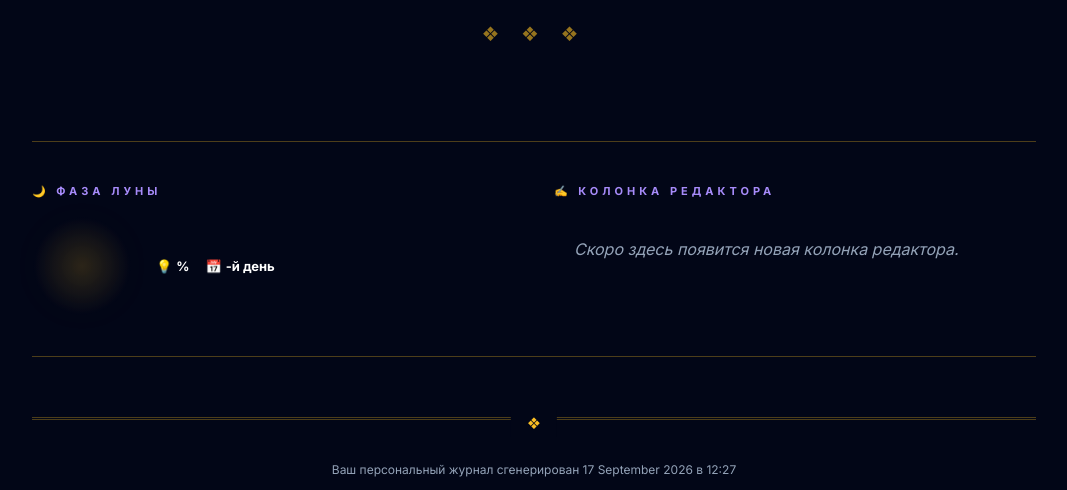
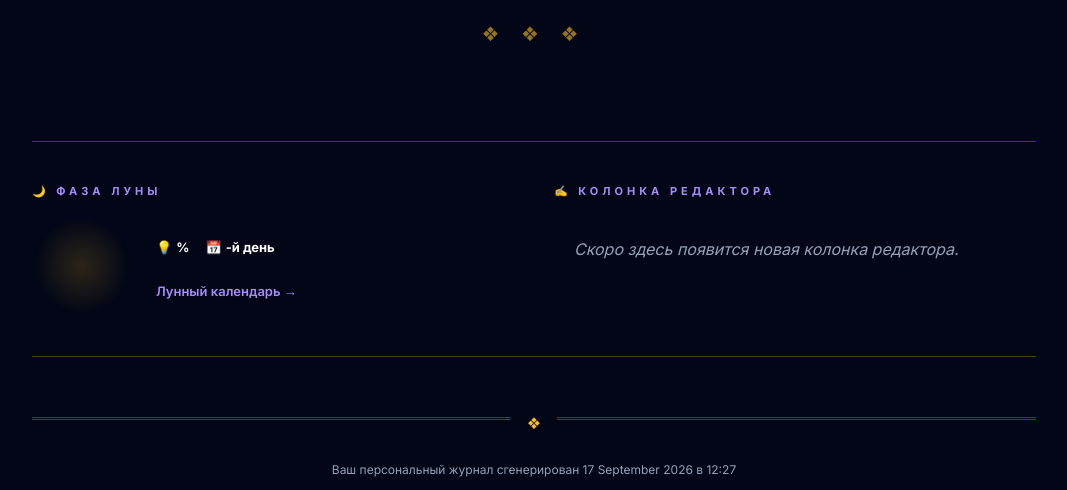
Before and after one commit to kmvlive/ai-astrolog1, a Laravel app: template backend/resources/views/magazine/show.blade.php in a window 1280 px wide. Shown: the part 1037-1527 px from the top of the page, without its empty margins (106-1173 px from the left). Run offline with Laravel 12, Linux system fonts and the light colour scheme; the template is opened without the code that fills it, so the values that code supplies are empty; parts of the project's set-up code (start-up, migrations or seed data) failed here and were passed over; some libraries are stand-ins or nearby versions.

Commit message:
feat(magazine): deep links in journal blocks
- Affirmation block -> /affirmations ('Все аффирмации →')
- Tarot block -> /tarot ('Карта дня →')
- Biorhythms block -> /biorhythms ('Мои биоритмы →')
- Moon phase block -> /moon ('Лунный календарь →')
- Violet link style with arrow slide on hover

```diff
--- a/backend/resources/views/magazine/show.blade.php
+++ b/backend/resources/views/magazine/show.blade.php
@@ -797,6 +797,26 @@
     }
 }
 
+
+/* === Ссылки внутри блоков журнала === */
+.mag-block-link {
+    display: inline-flex;
+    align-items: center;
+    gap: 6px;
+    margin-top: 14px;
+    font-size: 13px;
+    font-weight: 600;
+    color: #a78bfa;
+    text-decoration: none;
+    transition: color 0.2s, gap 0.2s;
+}
+
+.mag-block-link:hover {
+    color: #c4b5fd;
+    text-decoration: none;
+    gap: 10px;
+}
+
 </style>
 
 <div class="journal-page">
@@ -872,6 +892,7 @@
                             — {{ $issue->content['affirmation']['title'] }}
                         </div>
                     @endif
+                    <a href="/affirmations" class="mag-block-link">Все аффирмации →</a>
                 </div>
             </div>
         @endif
@@ -898,6 +919,7 @@
                             <p>{{ $issue->content['tarot']['meaning_today'] }}</p>
                         </div>
                     </div>
+                    <a href="/tarot" class="mag-block-link">Карта дня →</a>
                 </div>
             @endif
 
@@ -927,6 +949,7 @@
                         @endforeach
                     </div>
                     <div class="bio-days">День вашей жизни: <strong style="color:#fbbf24">{{ $bio['days_alive'] }}</strong></div>
+                    <a href="/biorhythms" class="mag-block-link">Мои биоритмы →</a>
                 </div>
             @endif
 
@@ -993,6 +1016,7 @@
                         <div class="moon-stat">📅 <strong>{{ $moon['lunarDay'] }}-й день</strong></div>
                     </div>
                     <div class="moon-text">{{ $moon['text'] }}</div>
+                    <a href="/moon" class="mag-block-link">Лунный календарь →</a>
                 </div>
             </div>
         </div>
```
